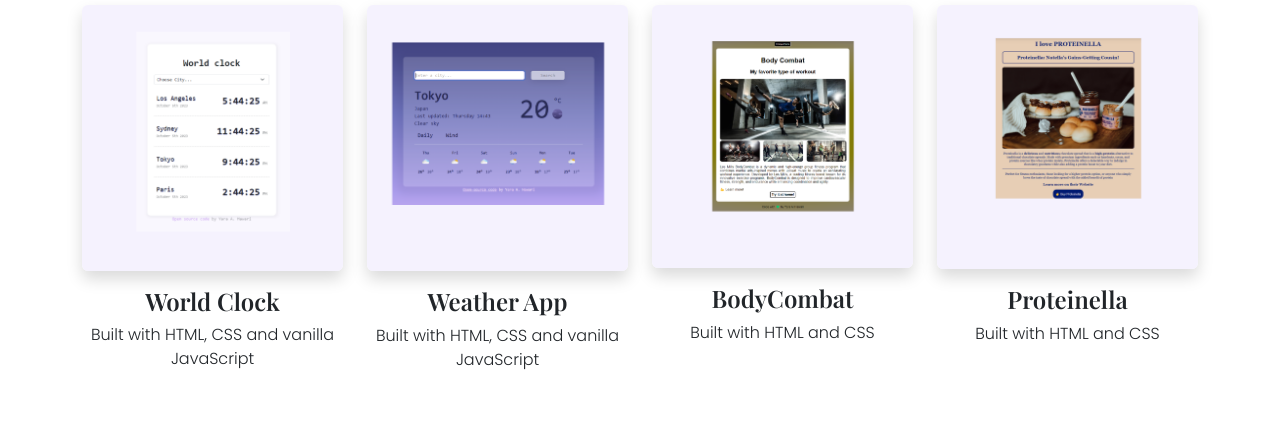
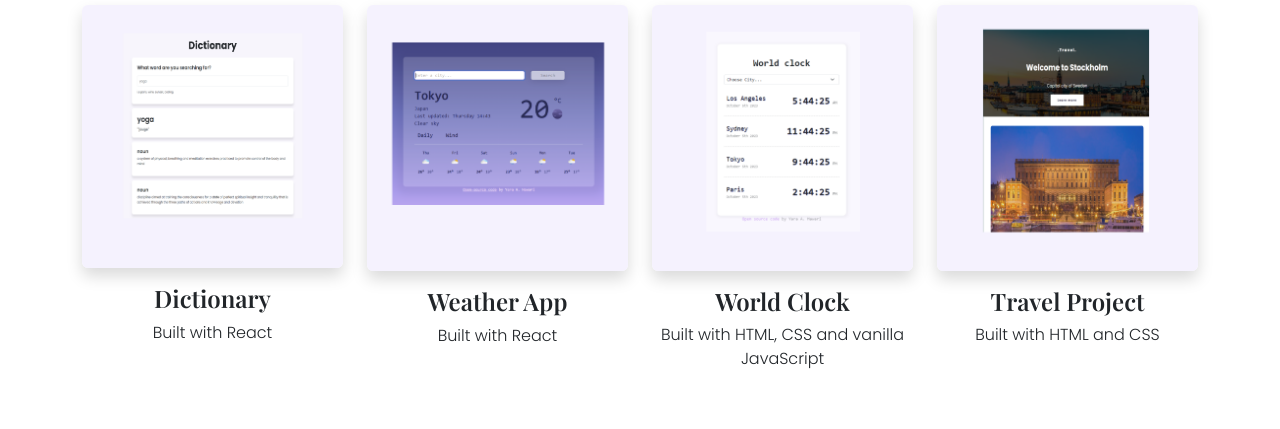
Before and after one commit to Yara-AlH/portfolio-project, a plain HTML site: page work.html in a window 1280 px wide. Shown: the part 263-692 px from the top of the page. Drawn offline with nearby package versions, Linux system fonts and the light colour scheme; a web font is replaced by a local one.

Commit message:
project page edited

```diff
--- a/work.html
+++ b/work.html
@@ -72,13 +72,47 @@
         </div>
       </div>
     </nav>
-    <h1 class="text-center p-5">My projects</h1>
+    <h1 class="text-center p-5">My latest projects</h1>
 
     <div class="container d-flex justify-content-center">
       <div class="row mb-5 my-projects">
         <div class="col-md">
           <a
-            href="https://www.shecodes.io/workshops/shecodes-plus-add-on-8fd92902-1a5d-4a73-a82f-dd442aa02757/projects/1874630"
+            href="https://aesthetic-axolotl-aaa04d.netlify.app/"
+            target="_blank"
+          >
+            <img
+              class="img-fluid rounded shadow project"
+              src="/images/dictionary.png"
+              alt="dictionary project"
+              width="350"
+          /></a>
+
+          <div class="mt-3 text-center">
+            <h4>Dictionary</h4>
+            <p>Built with React</p>
+          </div>
+        </div>
+
+        <div class="col-md">
+          <a href="https://brilliant-choux-21a550.netlify.app/" target="_blank">
+            <img
+              class="img-fluid rounded shadow project"
+              src="/images/weather-app.png"
+              alt="weather-app project"
+              width="350"
+            />
+          </a>
+
+          <div class="mt-3 text-center">
+            <h4>Weather App</h4>
+            <p>Built with React</p>
+          </div>
+        </div>
+
+        <div class="col-md">
+          <a
+            href="https://animated-belekoy-e1daaa.netlify.app/"
             target="_blank"
           >
             <img
@@ -94,56 +128,21 @@
             <p>Built with HTML, CSS and vanilla JavaScript</p>
           </div>
         </div>
+
         <div class="col-md">
           <a
-            href="https://www.shecodes.io/workshops/shecodes-plus-b8b83176-3920-49b8-80c7-26a7f80ce01a/projects/1810462"
+            href="https://elaborate-cassata-d92497.netlify.app/"
             target="_blank"
           >
             <img
               class="img-fluid rounded shadow project"
-              src="/images/weather-app.png"
-              alt="weather-app project"
-              width="350"
-            />
-          </a>
-
-          <div class="mt-3 text-center">
-            <h4>Weather App</h4>
-            <p>Built with HTML, CSS and vanilla JavaScript</p>
-          </div>
-        </div>
-
-        <div class="col-md">
-          <a
-            href="https://www.shecodes.io/workshops/shecodes-basics-add-on-2f4349ea-0377-46da-939e-dc43e01fe7c1/projects/1593054"
-            target="_blank"
-          >
-            <img
-              class="img-fluid rounded shadow project"
-              src="/images/bodycombat.png"
-              alt="body-combat project"
+              src="/images/travel-project.png"
+              alt="travel project"
               width="350"
           /></a>
 
           <div class="mt-3 text-center">
-            <h4>BodyCombat</h4>
-            <p>Built with HTML and CSS</p>
-          </div>
-        </div>
-        <div class="col-md">
-          <a
-            href="https://www.shecodes.io/workshops/shecodes-basics-3465164f-44e1-41c3-b91c-b2e5fdf48939/projects/1584701"
-            target="_blank"
-          >
-            <img
-              class="img-fluid rounded shadow project"
-              src="/images/proteinella.png"
-              alt="proteinella project"
-              width="350"
-          /></a>
-
-          <div class="mt-3 text-center">
-            <h4>Proteinella</h4>
+            <h4>Travel Project</h4>
             <p>Built with HTML and CSS</p>
           </div>
         </div>
```
Also changed, not shown: about.html (+3 -2 lines), images/dictionary.png (added), images/travel-project.png (added).
